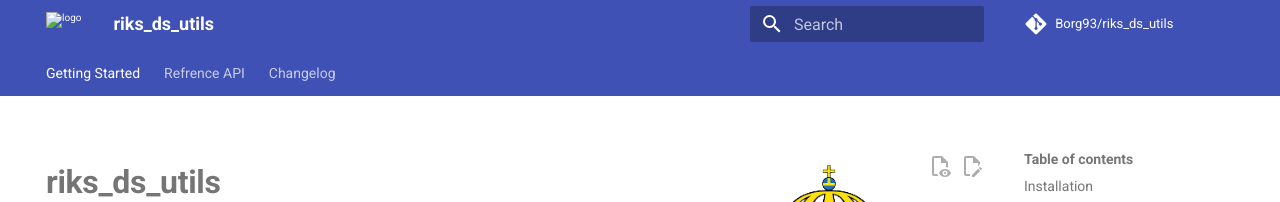
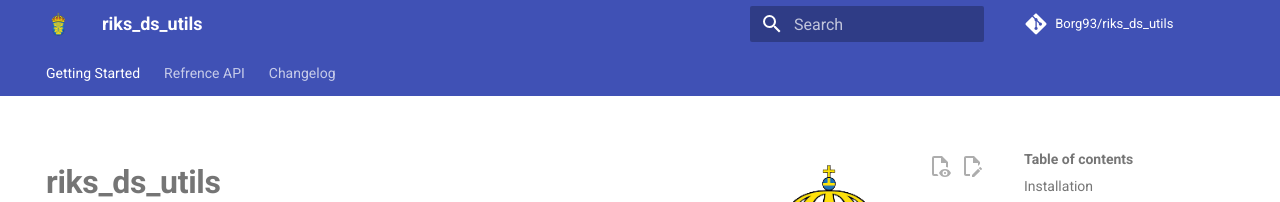
Before and after one commit to Borg93/riks_ds_utils, an MkDocs documentation site: the page built from docs/README.md, in a window 1280 px wide. Shown: the top 202 px of the page. Built offline with MkDocs 1.6.1 and Material for MkDocs 9.7.7, drawn with Linux system fonts in a browser that asks for light colours; comment, search, counter and statistics services are not loaded.

Commit message:
bug fix icon favoicon

```diff
--- a/mkdocs.yml
+++ b/mkdocs.yml
@@ -37,8 +37,8 @@ theme:
   font:
     text: Roboto
     code: Roboto Mono
-  favicon: docs/images/riks.png
-  logo: docs/images/riks.png
+  favicon: https://raw.githubusercontent.com/Borg93/riks_ds_utils/main/docs/images/riks.png
+  logo: https://raw.githubusercontent.com/Borg93/riks_ds_utils/main/docs/images/riks.png
   icon:
     logo: logo
 
```
